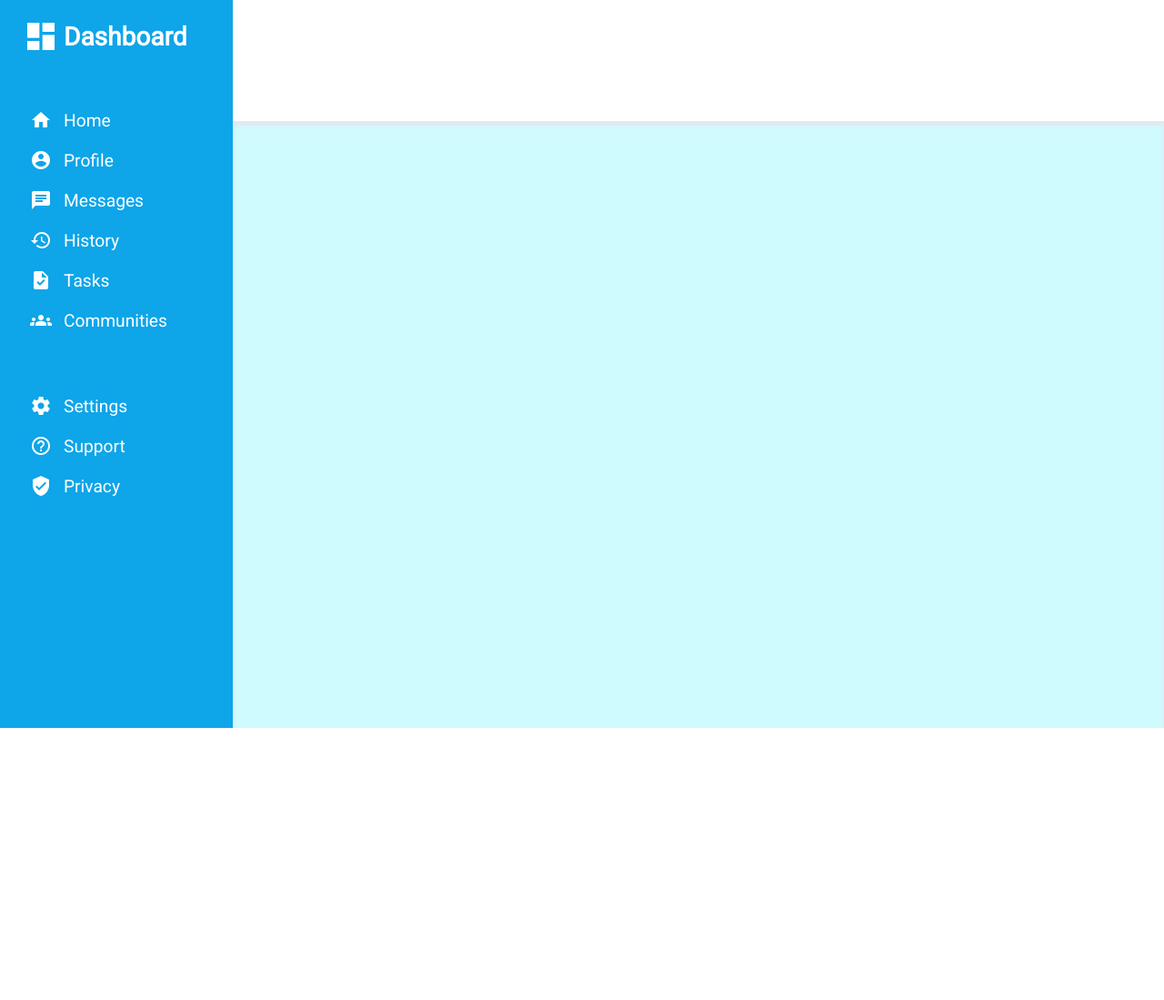
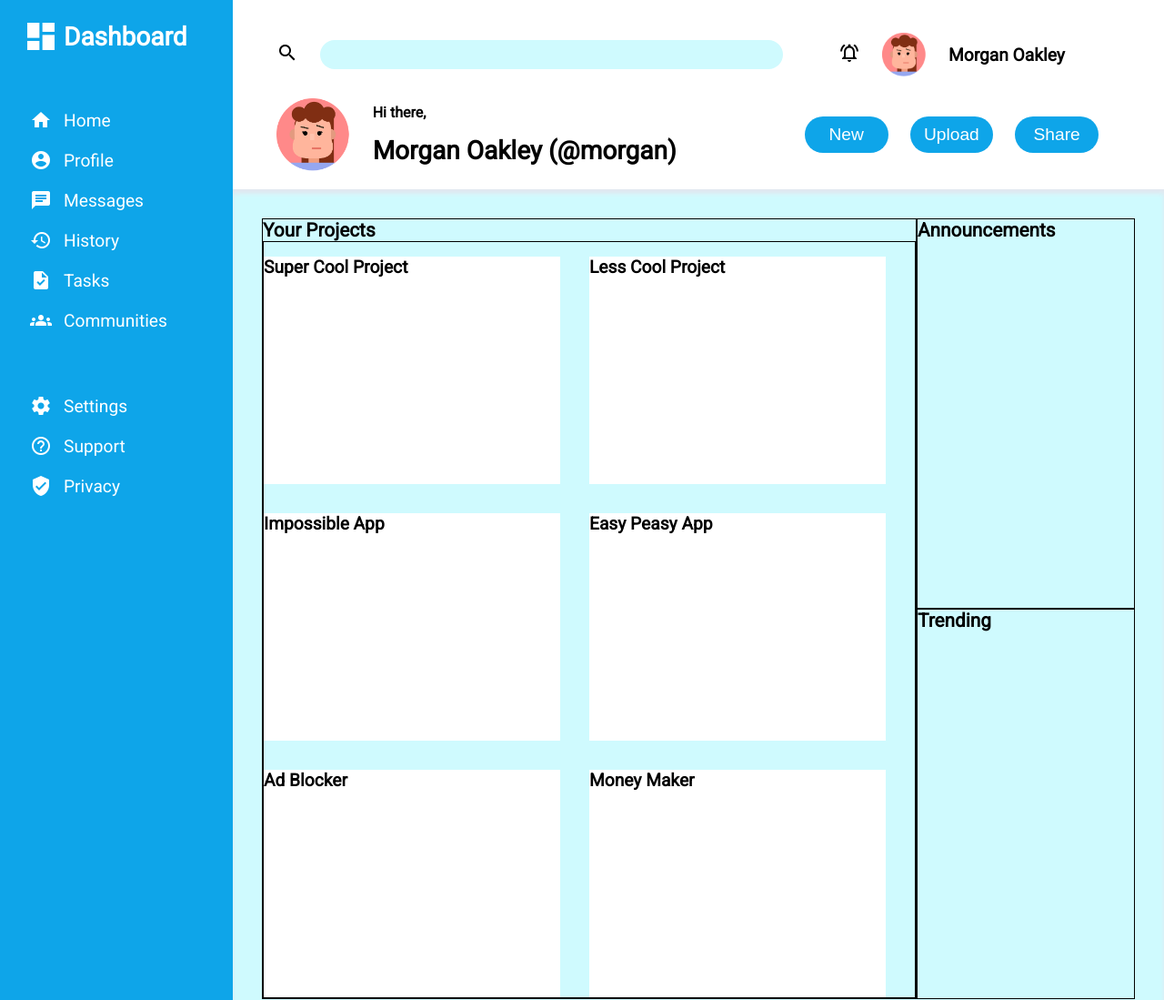
Before and after one commit to evan1mclean/Admin-Dashboard, a plain HTML site: page index.html in a window 1280 px wide. Shown: the top 1099 px of the page at 91% size. Before the commit the page ends 800 px from the top, so only its background shows below. Drawn offline with nearby package versions, Linux system fonts and the light colour scheme.

Commit message:
Header is styled and content for main section

```diff
--- a/index.html
+++ b/index.html
@@ -7,14 +7,37 @@
     <link rel="preconnect" href="https://fonts.googleapis.com">
     <link rel="preconnect" href="https://fonts.gstatic.com" crossorigin>
     <link href="https://fonts.googleapis.com/css2?family=Roboto&display=swap" rel="stylesheet">
-    <link href="https://fonts.googleapis.com/icon?family=Material+Icons"
-      rel="stylesheet">
+    <link href="https://fonts.googleapis.com/css?family=Material+Icons|Material+Icons+Outlined|Material+Icons+Two+Tone|Material+Icons+Round|Material+Icons+Sharp" rel="stylesheet">
     <link rel="stylesheet" href="./styles.css">
     <title>Admin Dashboard</title>
 </head>
 <body>
     <div class="header">
-
+        <div class="search-container">
+            <label for="searchbar"><span class="material-icons">
+                search
+                </span></label>
+            <input type="search" name="search" id="searchbar">
+        </div>
+        <div class="profile-container">
+            <a href="#"><span class="material-icons-outlined">
+                notifications_active
+                </span></a>
+            <img src="./images/morgan-avatar.png" alt="Morgan's Profile Picture">
+            <span>Morgan Oakley</span>
+        </div>
+        <div class="welcome-container">
+            <img src="./images/morgan-avatar.png" alt="Morgan's Profile Picture">
+            <div class="hi-there">
+                <p>Hi there,</p>
+                <p>Morgan Oakley (@morgan)</p>
+            </div>
+        </div>
+        <div class="user-options">
+            <button>New</button>
+            <button>Upload</button>
+            <button>Share</button>
+        </div>
     </div>
     <div class="sidebar">
         <h1><span class="material-icons">
@@ -57,7 +80,47 @@
         </nav>
     </div>
     <div class="main-content">
+        <div class="projects">
+            <h1>Your Projects</h1>
+            <div class="card-container">
+                <div class="card">
+                    <h2>Super Cool Project</h2>
+                    <p></p>
+                </div>
+                <div class="card">
+                    <h2>Less Cool Project</h2>
+                    <p></p>
+                </div>
+                <div class="card">
+                    <h2>Impossible App</h2>
+                    <p></p>
+                </div>
+                <div class="card">
+                    <h2>Easy Peasy App</h2>
+                    <p></p>
+                </div>
+                <div class="card">
+                    <h2>Ad Blocker</h2>
+                    <p></p>
+                </div>
+                <div class="card">
+                    <h2>Money Maker</h2>
+                    <p></p>
+                </div>
+            </div>
+        </div>
+        <div class="announcements">
+            <h1>Announcements</h1>
+            <div class="announcement-container">
 
+            </div>
+        </div>
+        <div class="trending">
+            <h1>Trending</h1>
+            <div class="trending-container">
+
+            </div>
+        </div>
     </div>
 </body>
 </html>
--- a/styles.css
+++ b/styles.css
@@ -4,6 +4,13 @@
 :root {
     font-size: 16px;
     font-family: 'Roboto', sans-serif;
+    --font-header: 1.75rem;
+    --font-header-smaller: 1.2rem;
+    --main-content-color: #cffafe;
+    --sidebar-color: #0ea5e9;
+    --shadow-color: #e2e8f0;
+    --shadow: inset 0 5px 5px var(--shadow-color);
+    --card-accent-color: #fe8989;
 }
 
 body {
@@ -11,7 +18,7 @@ body {
     height: 100vh;
     display: grid;
     grid-template-columns: 1fr 4fr;
-    grid-template-rows: 1fr 5fr;
+    grid-template-rows: 1fr 4fr;
 }
 
 a {
@@ -19,16 +26,89 @@ a {
     color: inherit;
 }
 
-h1 {
+h1,
+h2,
+p {
     margin: 0;
+}
+
+img {
+    height: 3rem;
 }
 
 .header {
     grid-column: 2 /3;
+    display: grid;
+    grid-template-columns: 1.5fr 1fr;
+    grid-template-rows: repeat(2, 1fr);
+    align-items: center;
+    padding: 1rem 3rem;
+}
+
+.user-options,
+.profile-container,
+.search-container,
+.welcome-container {
+    display: flex;
+    gap: 1.5rem;
+    font-weight: bold;
+    align-items: center;
+}
+
+.search-container input {
+    background-color: var(--main-content-color);
+    width: 100%;
+    height: 2rem;
+    padding: 1rem;
+    font-size: var(--font-header-smaller);
+    border: none;
+    border-radius: 100rem;
+}
+
+.search-container .material-icons {
+    width: 0;
+    margin-right: 1.5rem;
+}
+
+.profile-container {
+    font-size: var(--font-header-smaller);
+    justify-self: center;
+}
+
+.welcome-container img {
+    height: 5rem;
+}
+
+.hi-there p:nth-child(2) {
+    margin-top: 1rem;
+    font-size: var(--font-header);
+}
+
+.user-options {
+    padding: 1.5rem;
+}
+
+.user-options button {
+    background-color: var(--sidebar-color);
+    border: none;
+    height: 2.5rem;
+    border-radius: 25rem;
+    font-size: var(--font-header-smaller);
+    color: white;
+    flex: 1;
+}
+
+.user-options button:hover {
+    background-color: #45b8ed;
+    cursor: pointer;
+}
+
+.user-options button:active {
+    background-color: var(--sidebar-color);
 }
 
 .sidebar {
-    background-color: #0ea5e9;
+    background-color: var(--sidebar-color);
     color: white;
     grid-row: 1 / 3;
     padding: 20px;
@@ -38,9 +118,10 @@ h1 {
 }
 
 .sidebar h1 {
-    font-size: 1.75rem;
+    font-size: var(--font-header);
     display: flex;
     align-items: center;
+    font-weight: bold;
 }
 
 h1 > .material-icons {
@@ -54,7 +135,7 @@ h1 > .material-icons {
 
 .sidebar ul {
     list-style: none;
-    font-size: 1.2rem;
+    font-size: var(--font-header-smaller);
     padding: 0;
     margin: 0;
 }
@@ -69,12 +150,58 @@ ul li {
 }
 
 .nav-link:hover {
-    color: #e2e8f0;
+    color: var(--shadow-color);
     transform: scale(1.05);
     transition: 0.15s;
 }
 
+.nav-link:active {
+    color: white;
+}
+
 .main-content {
-    background-color: #cffafe;
-    box-shadow: inset 0 5px 5px #e2e8f0;
+    background-color: var(--main-content-color);
+    box-shadow: var(--shadow);
+    display: grid;
+    grid-template-columns: 3fr 1fr;
+    grid-template-rows: 1fr 1fr;
+    padding: 2rem;
 }
+
+.main-content h1 {
+    font-size: 1.3rem;
+}
+
+.projects {
+    grid-row: 1 / 3;
+    border: 1px solid black;
+}
+
+.card-container {
+    padding: 1rem 2rem 0 0;
+    display: grid;
+    grid-template-columns: repeat(auto-fit, minmax(300px, 1fr));
+    grid-auto-rows: 250px;
+    gap: 2rem;
+    border: 1px solid black;
+}
+
+.card {
+    background-color: white;
+}
+
+.announcements {
+    grid-column: 2;
+    grid-row: 1;
+    border: 1px solid black;
+}
+
+.trending {
+    grid-column: 2;
+    grid-row: 2;
+    border: 1px solid black;
+}
+
+.card h2 {
+    font-size: var(--font-header-smaller);
+}
```
Also changed, not shown: images/alex-avatar.png (added), images/jim-avatar.png (added), images/morgan-avatar.png (added), images/tegan-avatar.png (added).
